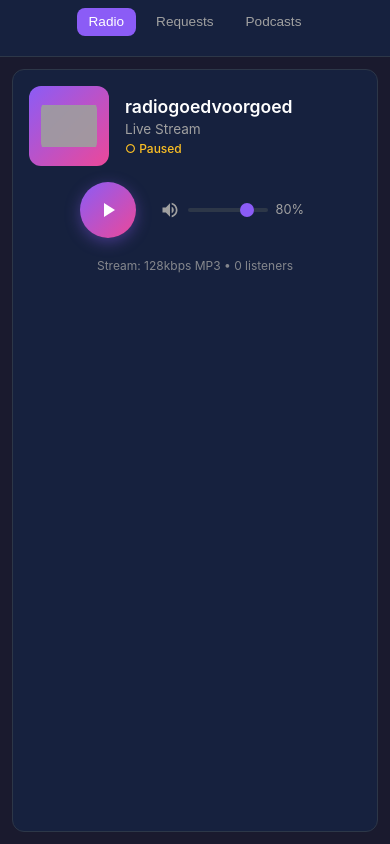
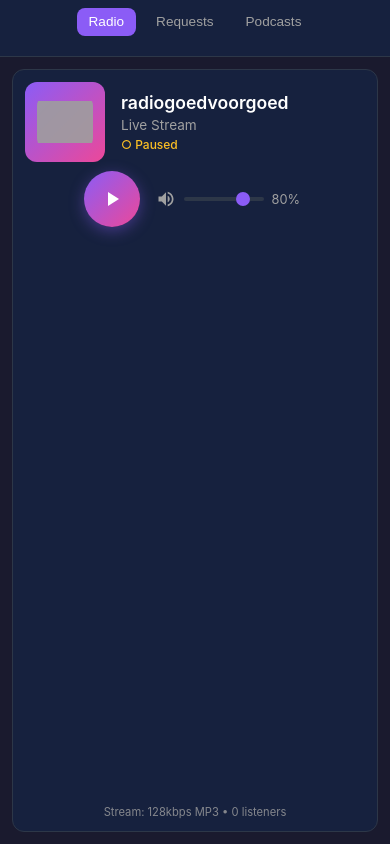
Before and after one commit to Fantadude/radiogoedvoorgoed, a React (Vite) app in the folder web/: page / in a window 390 px wide. Built offline with nearby package versions, Linux system fonts and the light colour scheme; no server answers; grey boxes are pictures that could not be loaded.

Commit message:
ios fixing app icon and small radio page

```diff
--- a/web/index.html
+++ b/web/index.html
@@ -3,11 +3,13 @@
   <head>
     <meta charset="UTF-8" />
     <link rel="icon" type="image/png" href="/radio_logo.png" />
+    <link rel="shortcut icon" type="image/png" href="/radio_logo.png" />
     <link rel="apple-touch-icon" href="/radio_logo.png" />
     <link rel="apple-touch-icon" sizes="152x152" href="/radio_logo.png" />
     <link rel="apple-touch-icon" sizes="180x180" href="/radio_logo.png" />
     <link rel="apple-touch-icon" sizes="167x167" href="/radio_logo.png" />
-    <meta name="viewport" content="width=device-width, initial-scale=1.0" />
+    <link rel="apple-touch-icon-precomposed" href="/radio_logo.png" />
+    <meta name="viewport" content="width=device-width, initial-scale=1.0, viewport-fit=cover" />
     <meta name="theme-color" content="#1a1a2e" />
     <meta name="apple-mobile-web-app-capable" content="yes" />
     <meta name="apple-mobile-web-app-status-bar-style" content="black-translucent" />
--- a/web/src/components/RadioPlayer.css
+++ b/web/src/components/RadioPlayer.css
@@ -394,10 +394,12 @@
    ======================== */
 @media (max-width: 430px) and (orientation: portrait) {
   .player-container {
-    padding: 1rem;
+    padding: 0.75rem;
     border-radius: 12px;
     justify-content: flex-start;
-    gap: 0.5rem;
+    gap: 0.35rem;
+    height: auto;
+    min-height: 100%;
   }
 
   .now-playing {
@@ -460,8 +462,18 @@
     font-size: 0.65rem;
   }
 
+  .player-controls {
+    margin: 0.25rem 0;
+    gap: 1rem;
+  }
+
   .station-info {
-    padding-top: 0.25rem;
+    padding-top: 0.15rem;
+    margin-top: auto;
+  }
+
+  .station-info .stream-quality {
+    font-size: 0.7rem;
   }
 }
 
```
